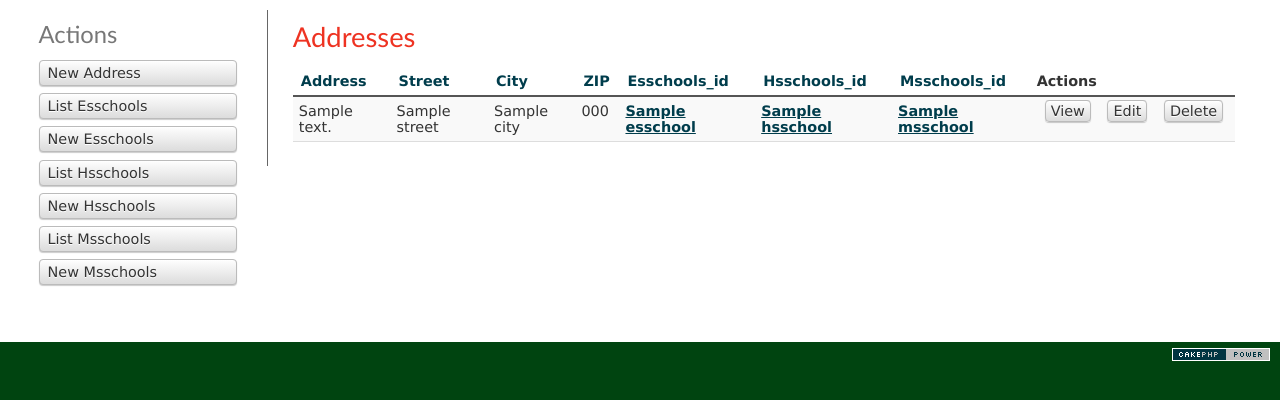
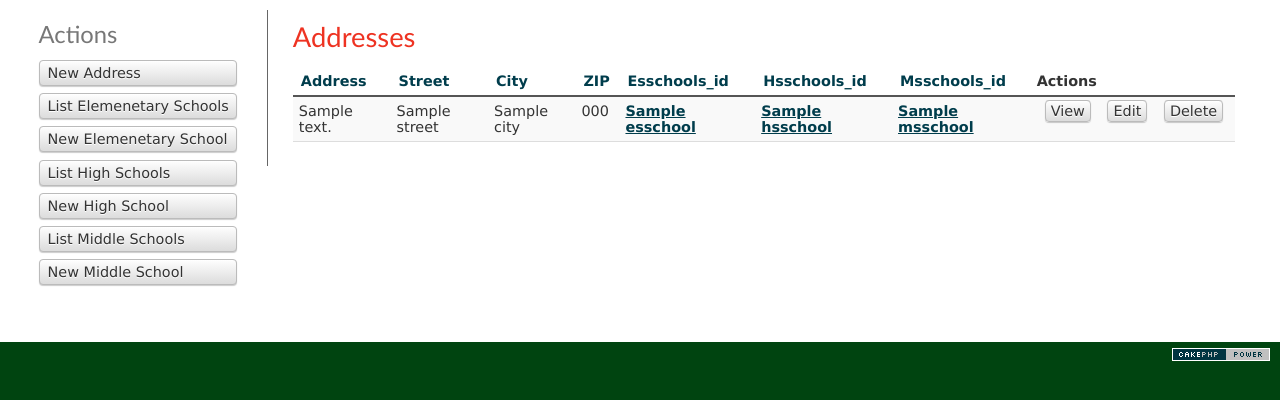
Before and after one commit to scottdps/schoolfinder2, a CakePHP app: the page made by app/View/Addresses/index.ctp in a window 1280 px wide. Shown: the part 47-447 px from the top of the page. Run offline with PHP 8.4 and a stand-in for CakePHP, Linux system fonts and the light colour scheme; the template is opened without the code that fills it: most values are stand-ins (such as "Sample title", 1, 10 or a date in 2020); data that the repository does not hold is empty; some libraries are stand-ins or nearby versions.

Commit message:
fixed up index method

```diff
--- a/app/View/Addresses/index.ctp
+++ b/app/View/Addresses/index.ctp
@@ -53,11 +53,11 @@
 	<h3><?php echo __('Actions'); ?></h3>
 	<ul>
 		<li><?php echo $this->Html->link(__('New Address'), array('action' => 'add')); ?></li>
-		<li><?php echo $this->Html->link(__('List Esschools'), array('controller' => 'esschools', 'action' => 'index')); ?> </li>
-		<li><?php echo $this->Html->link(__('New Esschools'), array('controller' => 'esschools', 'action' => 'add')); ?> </li>
-		<li><?php echo $this->Html->link(__('List Hsschools'), array('controller' => 'hsschools', 'action' => 'index')); ?> </li>
-		<li><?php echo $this->Html->link(__('New Hsschools'), array('controller' => 'hsschools', 'action' => 'add')); ?> </li>
-		<li><?php echo $this->Html->link(__('List Msschools'), array('controller' => 'msschools', 'action' => 'index')); ?> </li>
-		<li><?php echo $this->Html->link(__('New Msschools'), array('controller' => 'msschools', 'action' => 'add')); ?> </li>
+		<li><?php echo $this->Html->link(__('List Elemenetary Schools'), array('controller' => 'esschools', 'action' => 'index')); ?> </li>
+		<li><?php echo $this->Html->link(__('New Elemenetary School'), array('controller' => 'esschools', 'action' => 'add')); ?> </li>
+		<li><?php echo $this->Html->link(__('List High Schools'), array('controller' => 'hsschools', 'action' => 'index')); ?> </li>
+		<li><?php echo $this->Html->link(__('New High School'), array('controller' => 'hsschools', 'action' => 'add')); ?> </li>
+		<li><?php echo $this->Html->link(__('List Middle Schools'), array('controller' => 'msschools', 'action' => 'index')); ?> </li>
+		<li><?php echo $this->Html->link(__('New Middle School'), array('controller' => 'msschools', 'action' => 'add')); ?> </li>
 	</ul>
 </div>
```
Also changed, not shown: app/Controller/AddressesController.php (+7 -8 lines).
